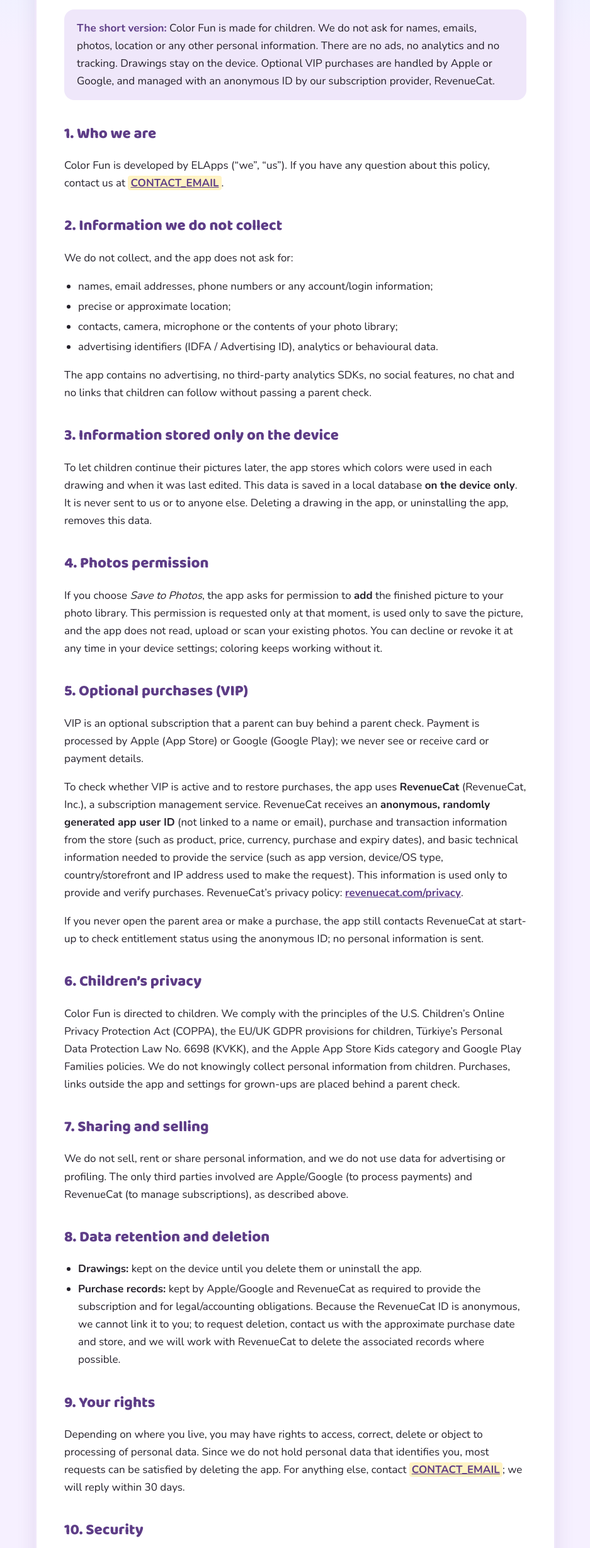
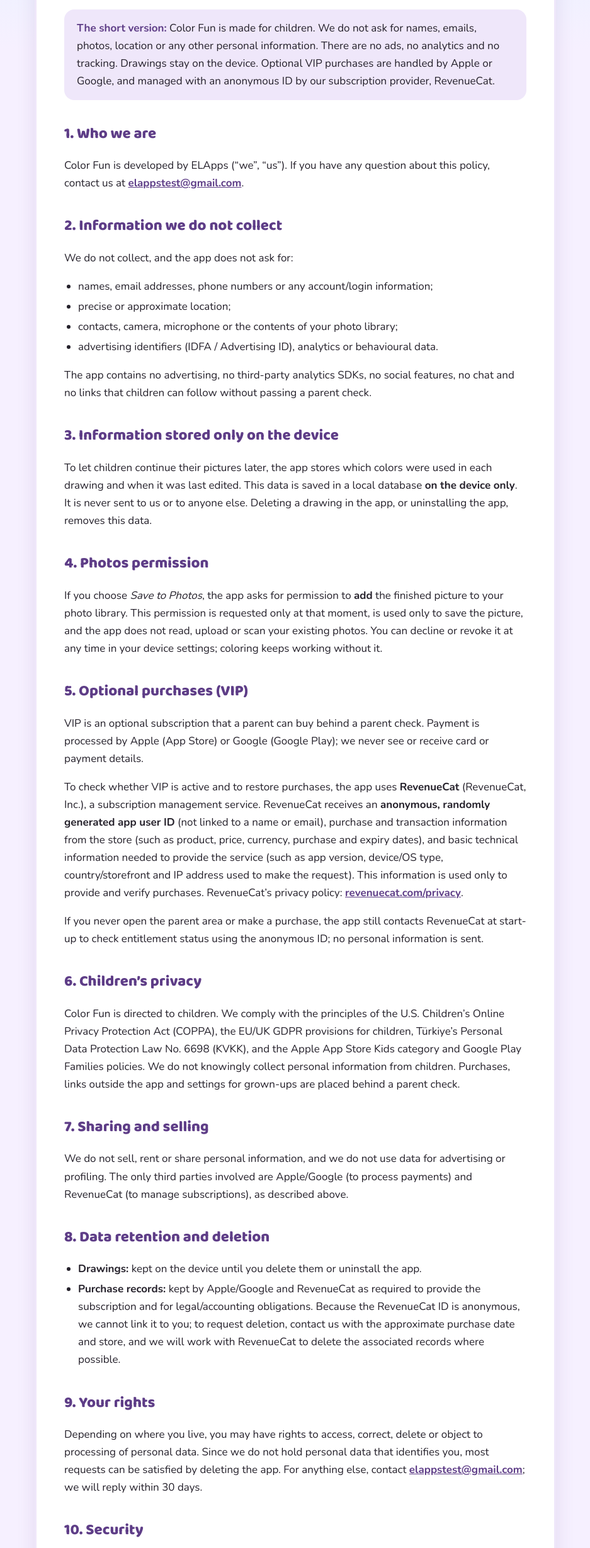
Before and after one commit to cihatcelik/color-fun-legal, a plain HTML site: page privacy.html in a window 1280 px wide. Shown: the part 342-2800 px from the top of the page at 63% size, without its empty margins (171-1108 px from the left). Drawn offline with nearby package versions, Linux system fonts and the light colour scheme.

Commit message:
Add support contact email

```diff
--- a/privacy.html
+++ b/privacy.html
@@ -33,7 +33,7 @@
   </div>
 
   <h2>1. Who we are</h2>
-  <p>Color Fun is developed by ELApps (“we”, “us”). If you have any question about this policy, contact us at <a class="placeholder" href="mailto:CONTACT_EMAIL">CONTACT_EMAIL</a>.</p>
+  <p>Color Fun is developed by ELApps (“we”, “us”). If you have any question about this policy, contact us at <a href="mailto:elappstest@gmail.com">elappstest@gmail.com</a>.</p>
 
   <h2>2. Information we do not collect</h2>
   <p>We do not collect, and the app does not ask for:</p>
@@ -69,7 +69,7 @@
   </ul>
 
   <h2>9. Your rights</h2>
-  <p>Depending on where you live, you may have rights to access, correct, delete or object to processing of personal data. Since we do not hold personal data that identifies you, most requests can be satisfied by deleting the app. For anything else, contact <a class="placeholder" href="mailto:CONTACT_EMAIL">CONTACT_EMAIL</a>; we will reply within 30 days.</p>
+  <p>Depending on where you live, you may have rights to access, correct, delete or object to processing of personal data. Since we do not hold personal data that identifies you, most requests can be satisfied by deleting the app. For anything else, contact <a href="mailto:elappstest@gmail.com">elappstest@gmail.com</a>; we will reply within 30 days.</p>
 
   <h2>10. Security</h2>
   <p>Data on the device is protected by the operating system’s app sandbox. Communication with RevenueCat and the app stores uses encrypted connections (HTTPS).</p>
@@ -78,7 +78,7 @@
   <p>If we change this policy, we will update the effective date above and, for material changes, inform users through the app store listing or the app itself before the change applies.</p>
 
   <h2>12. Contact</h2>
-  <p>ELApps · <a class="placeholder" href="mailto:CONTACT_EMAIL">CONTACT_EMAIL</a></p>
+  <p>ELApps · <a href="mailto:elappstest@gmail.com">elappstest@gmail.com</a></p>
 </article>
 </main>
 <footer>© 2026 ELApps · <a href="terms.html">Terms of Use</a> · <a href="support.html">Support</a></footer>
```
Also changed, not shown: support.html (+2 -2 lines), terms.html (+1 -1 lines), tr/destek.html (+2 -2 lines), tr/gizlilik.html (+3 -3 lines), tr/kosullar.html (+1 -1 lines), 2 other files.
